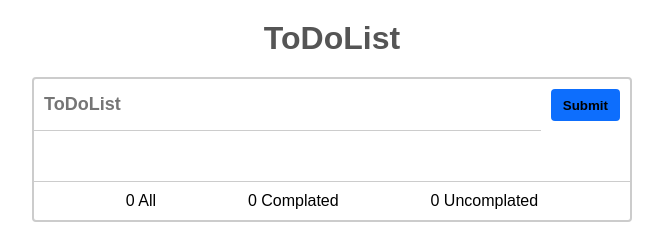
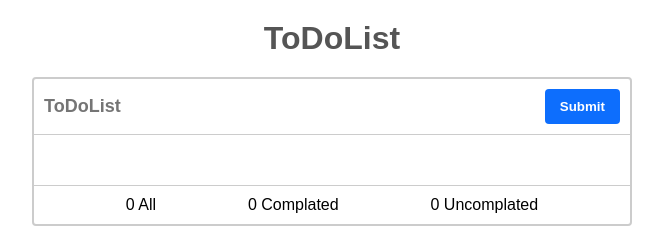
Before and after one commit to dastanAmanov/todolist-js, a plain HTML site: page index.html in a window 1280 px wide. Shown: the full height of the page, 308-971 px from the left. Drawn offline with Linux system fonts and the light colour scheme.

Commit message:
Update style.css

```diff
--- a/css/style.css
+++ b/css/style.css
@@ -23,12 +23,13 @@
 form {
     display: flex;
     justify-content: center;
+    border-bottom: 1px solid #ccc;
 }
 form input{
     width: 100%;
     padding: 15px 10px;
     border: none;
-    border-bottom: 1px solid #ccc;
+
     outline: none;
     font-weight: 600;
     font-size: 18px;
@@ -36,10 +37,10 @@ form input{
 }
 form .btn{
     border: none;
-    padding: 8px 12px;
+    padding: 10px 15px;
     margin: 10px;
     border-radius: 4px;
-    color: #000;
+    color: #fff;
     background-color: #0D6EFD;
     font-weight: 600;
     font-family: sans-serif;
```
